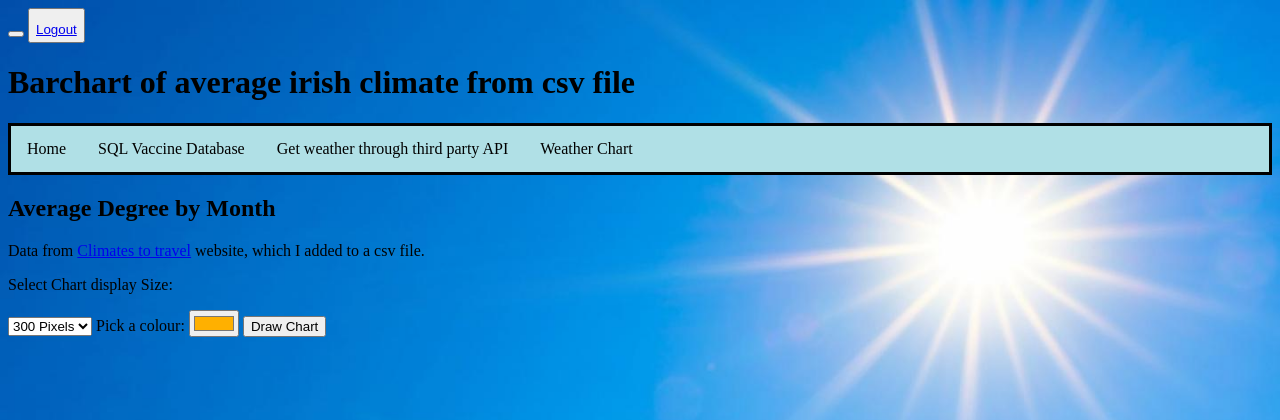
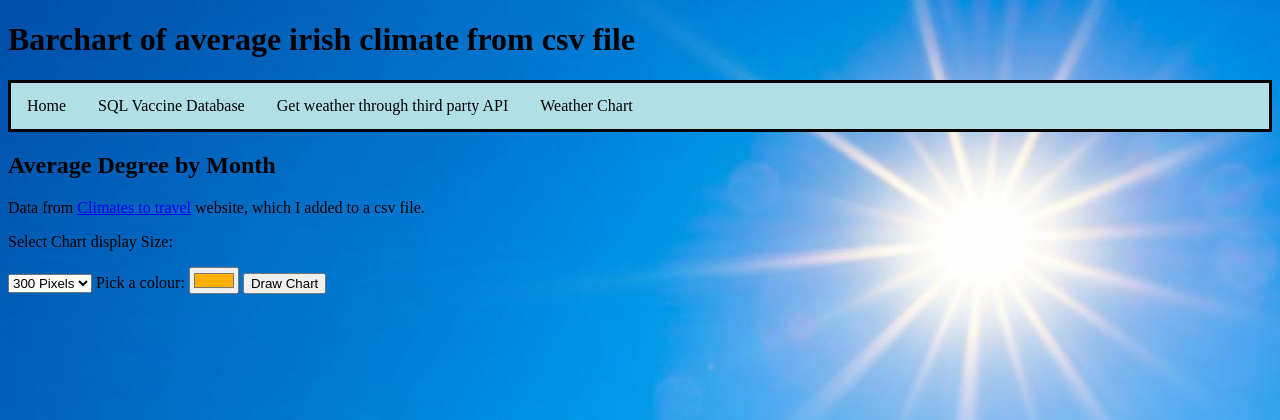
Before and after one commit to AineNicD/data-representation-project, a Flask app: page /aimsir.html in a window 1280 px wide. Shown: the top 420 px of the page. Run offline with Flask 2, Linux system fonts and the light colour scheme; a user stored in the database is signed in; some libraries are stand-ins or nearby versions.

Commit message:
more tidying up

```diff
--- a/templates/aimsir.html
+++ b/templates/aimsir.html
@@ -62,15 +62,11 @@
   background-color: RoyalBlue;
 }
 </style>
+<header>
+<h1>Barchart of average irish climate from csv file</h1>
+</header>
 
- <!-- the Header-->
-<header>
- <button class="btn" id="home-button"><a href="/index"><i class="fa fa-home"></i></a></button>
-        <button class="btn" id="logout-button"><a href="/logout"><i class="fa fa-sign-out" style="font-size:25px"></i>Logout</a></button>
-<h1>Barchart of average irish climate from csv file</h1>
-
-</header>
-           <!-- Navigation Bar !-->
+     <!-- Navigation Bar !-->
         <!--nav settings -->
 	<div class="topnav">
          <!-- Reference to all the pages -->
--- a/templates/recipient.html
+++ b/templates/recipient.html
@@ -302,7 +302,7 @@ a:hover {
     <div id="display">
 
         <button id="showCreate-button" onClick="showCreate()">Add recipient</button>
-        <input type="button" id="vetsDB-button" onclick="location.href='/vaccinatordata';" value="Vaccinator table" />
+        <input type="button" id="vaccinatorsDB-button" onclick="location.href='/vaccinatordata';" value="Vaccinator table" />
         <br/><br/>
         <table id="recipientTable" class="table">
             <tr>
```
Also changed, not shown: app.py (+6 -3 lines).
